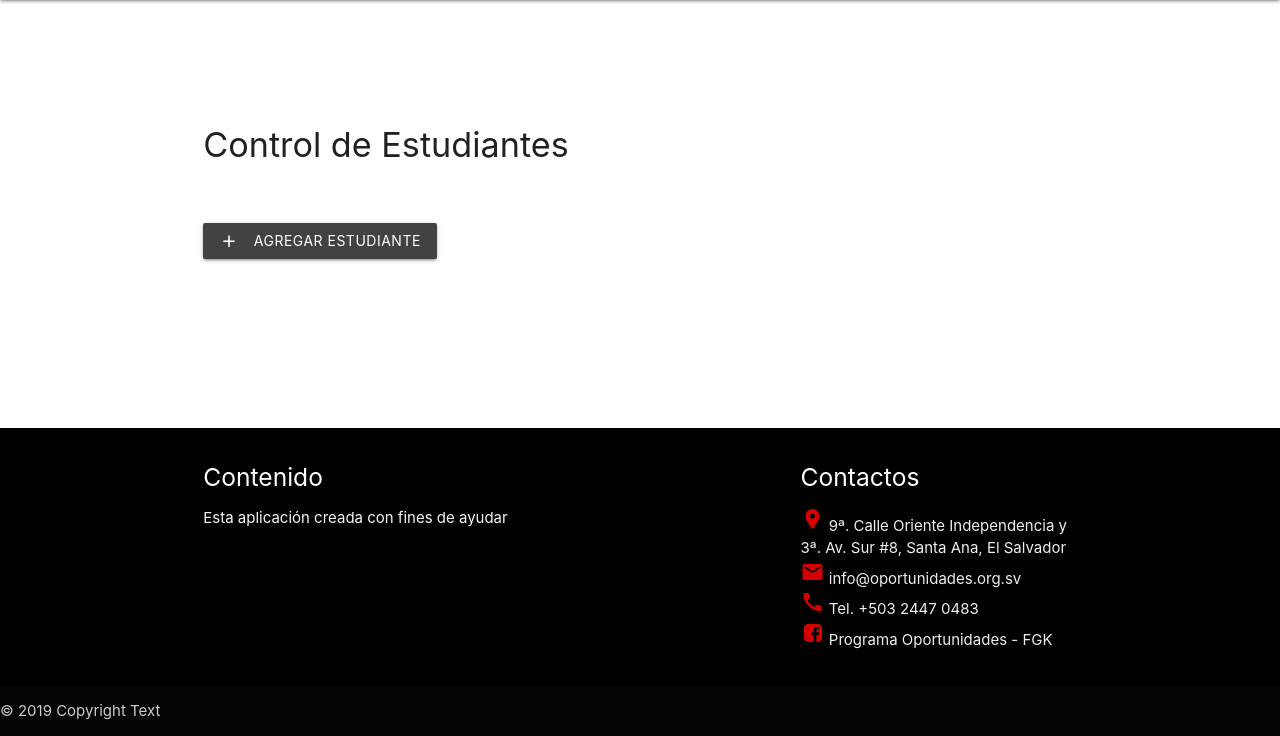
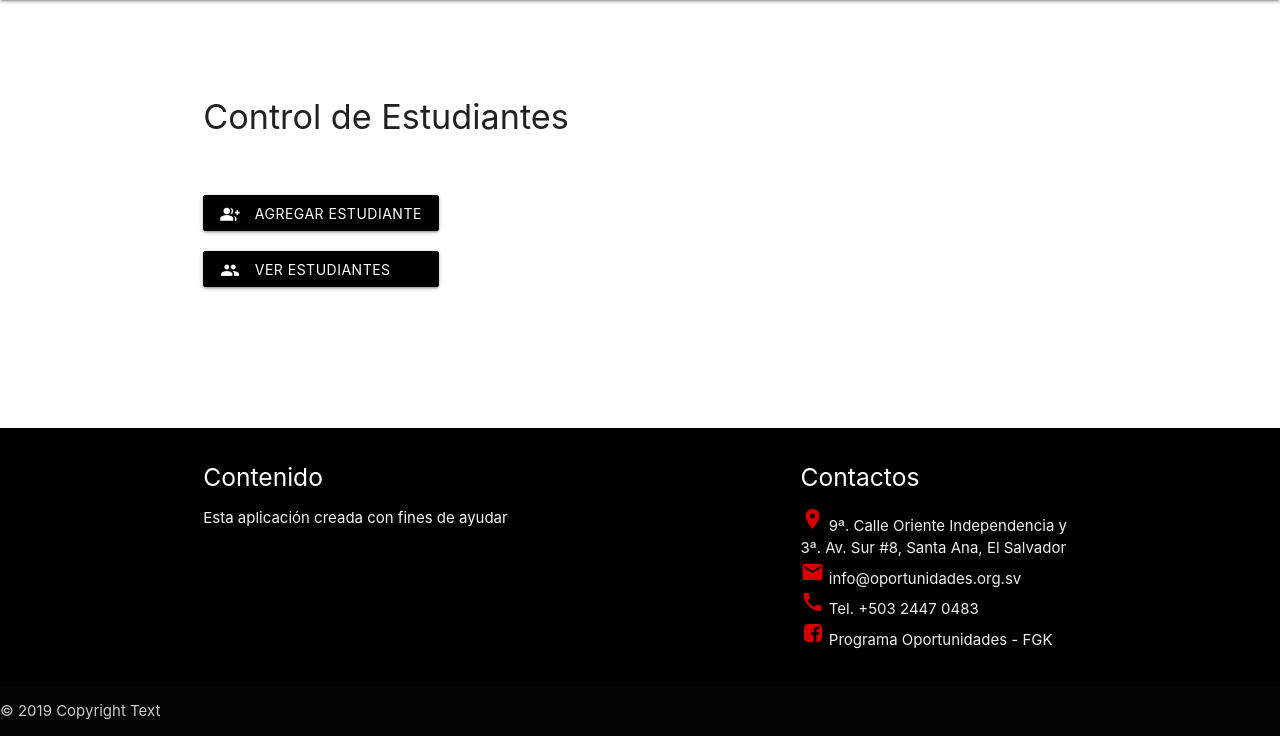
Before and after one commit to hopechan/ROp, a PHP site: page /vistas/webEstudiante.php in a window 1280 px wide. Shown: the part 64-800 px from the top of the page. Run offline with PHP 8.4, Linux system fonts and the light colour scheme; some libraries are stand-ins or nearby versions.

Commit message:
vista agregarEstudiante.php

```diff
--- a/vistas/webEstudiante.php
+++ b/vistas/webEstudiante.php
@@ -12,9 +12,17 @@
         <div class="row">
             <div class="col s12">
                 <h4>Control de Estudiantes</h4><br><br>
-                <a href="#modal1" class="waves-effect grey darken-3 btn modal-trigger">Agregar Estudiante
-                <i class="material-icons left">add</i>
+                <a href="#modal1" class="waves-effect boton-g btn modal-trigger">Agregar Estudiante
+                <i class="material-icons left">group_add</i>
                 </a>
+            </div>
+        </div>
+        <!-- enlace a vistaEstudiante.php -->
+        <div class="row">
+            <div class="col s12 m12 l12">
+                <a href="vistaEstudiante.php" class="btn waves-effect waves-light boton-g">
+                <i class="material-icons left">group</i>
+                Ver Estudiantes&nbsp;&nbsp;&nbsp;&nbsp;&nbsp;&nbsp;&nbsp;</a>
             </div>
         </div>
         <!-- formulario modal 1 -->
```
Also changed, not shown: vistas/vistaEstudiante.php (added, +14 -0 lines), vistas/img/Fotos/Captura de pantalla (26).pngCaptura de pantalla (26).png (deleted), vistas/img/Fotos/Captura de pantalla (27).png (deleted), vistas/img/Fotos/images.pngimages.png (deleted), vistas/img/Fotos/majorasmask.jpgmajorasmask.jpg (deleted).
